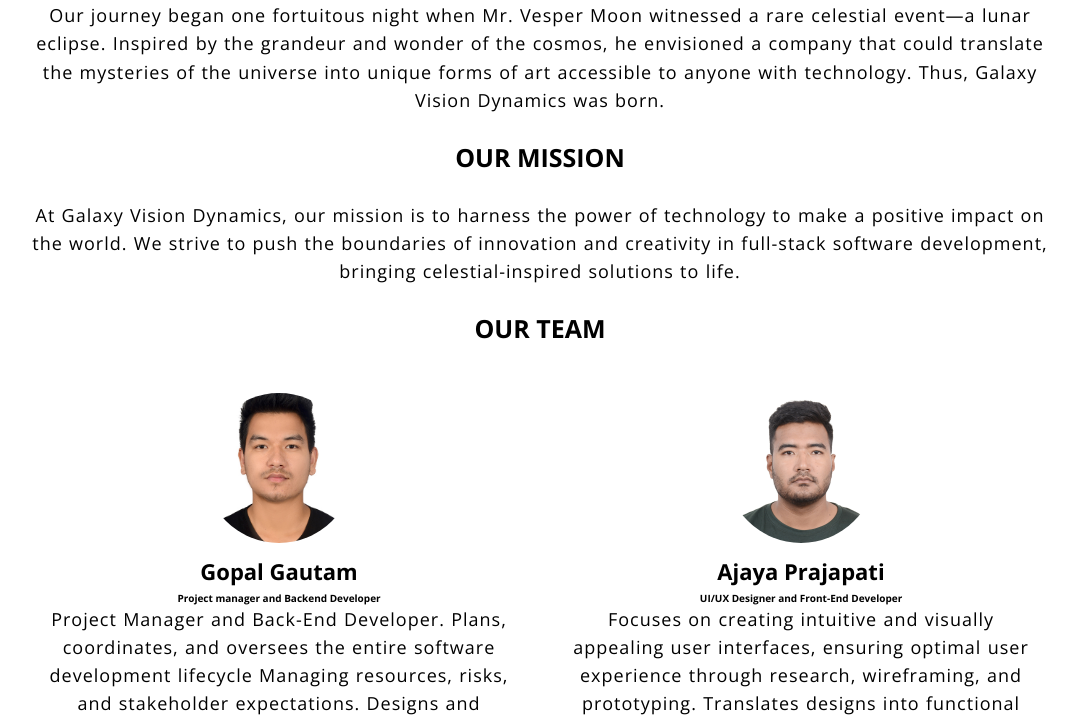
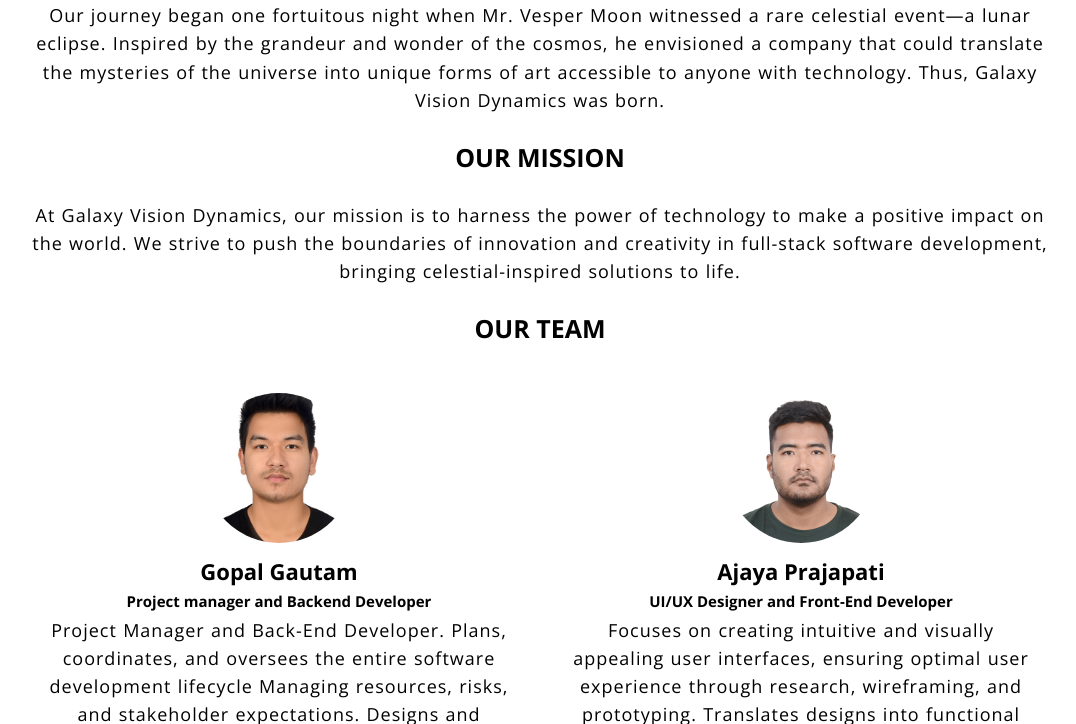
Before and after one commit to Gopal-creater/team-page, a plain HTML site: page about.html in a window 1280 px wide. Shown: the part 228-952 px from the top of the page, without its empty margins (100-1176 px from the left). Drawn offline with nearby package versions, Linux system fonts and the light colour scheme; files whose address does not match are found by name.

Commit message:
Changed folder structure

```diff
--- a/client/style.css
+++ b/style.css
@@ -120,7 +120,6 @@ main {
   }
 }
 
-
 /* ABOUT US */
 .about-us p {
   text-align: center;
@@ -135,12 +134,11 @@ main {
     margin-top: 3.7rem;
     margin-bottom: 2.5rem;
   }
-  & .team{
-
-  display: flex;
-  justify-content: center;
-  align-items: center;
-  flex-wrap: wrap;
+  & .team {
+    display: flex;
+    justify-content: center;
+    align-items: center;
+    flex-wrap: wrap;
   }
   & div img {
     width: 18rem;
@@ -236,6 +234,11 @@ main {
   margin-bottom: 5px;
 }
 
+.team-member h4 {
+  font-size: 15px;
+  margin-bottom: 5px;
+}
+
 /* footer styling */
 
 footer {
```
Also changed, not shown: about.html (renamed from client/about.html), images/ajaya.jpg (renamed from client/images/ajaya.jpg), images/gopal.jpg (renamed from client/images/gopal.jpg), images/hero.jpeg (renamed from client/images/hero.jpeg), images/logo.png (renamed from client/images/logo.png), images/raj.png (renamed from client/images/raj.png), images/rajat.jpg (renamed from client/images/rajat.jpg), index.html (renamed from client/index.html).
